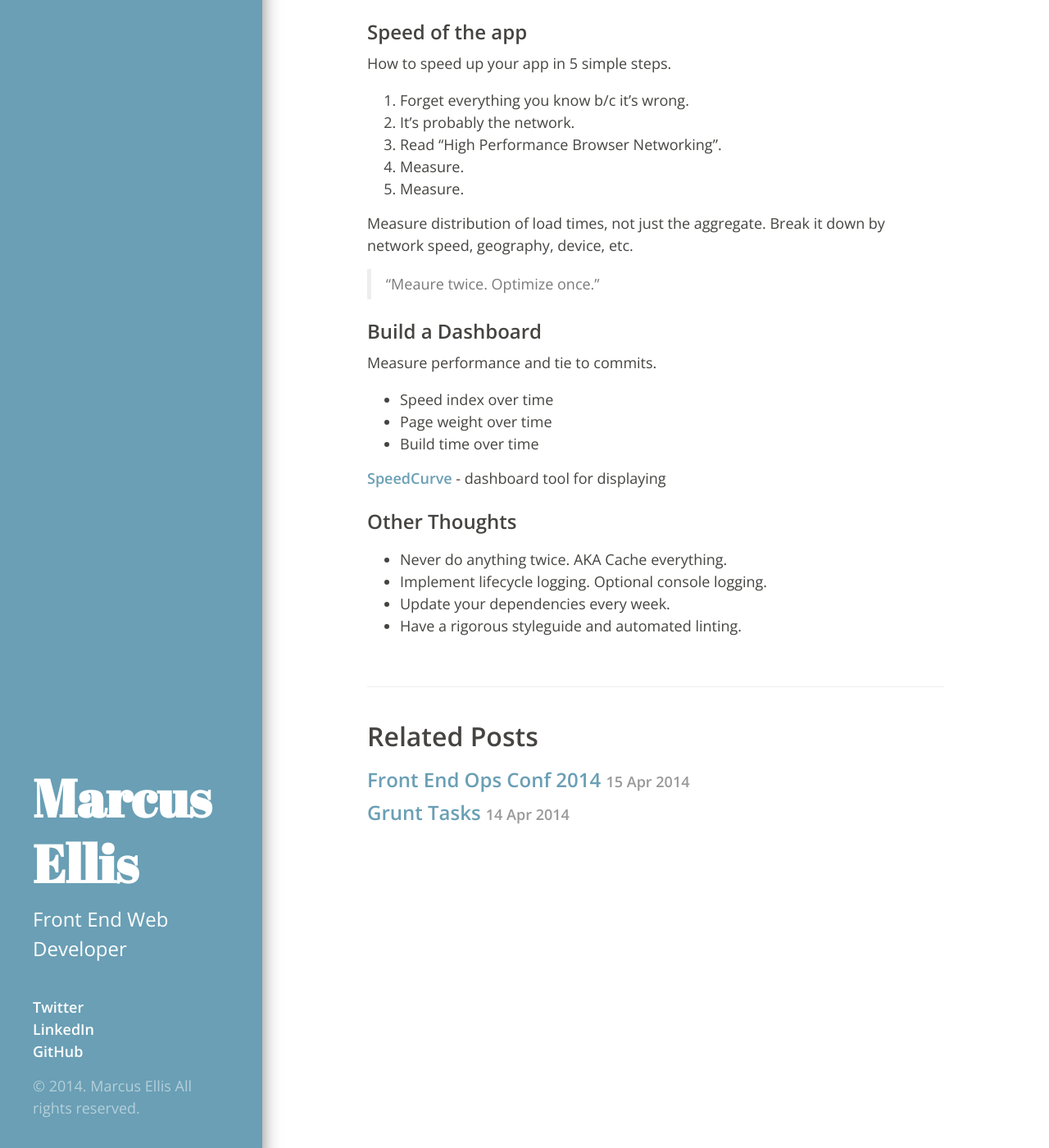
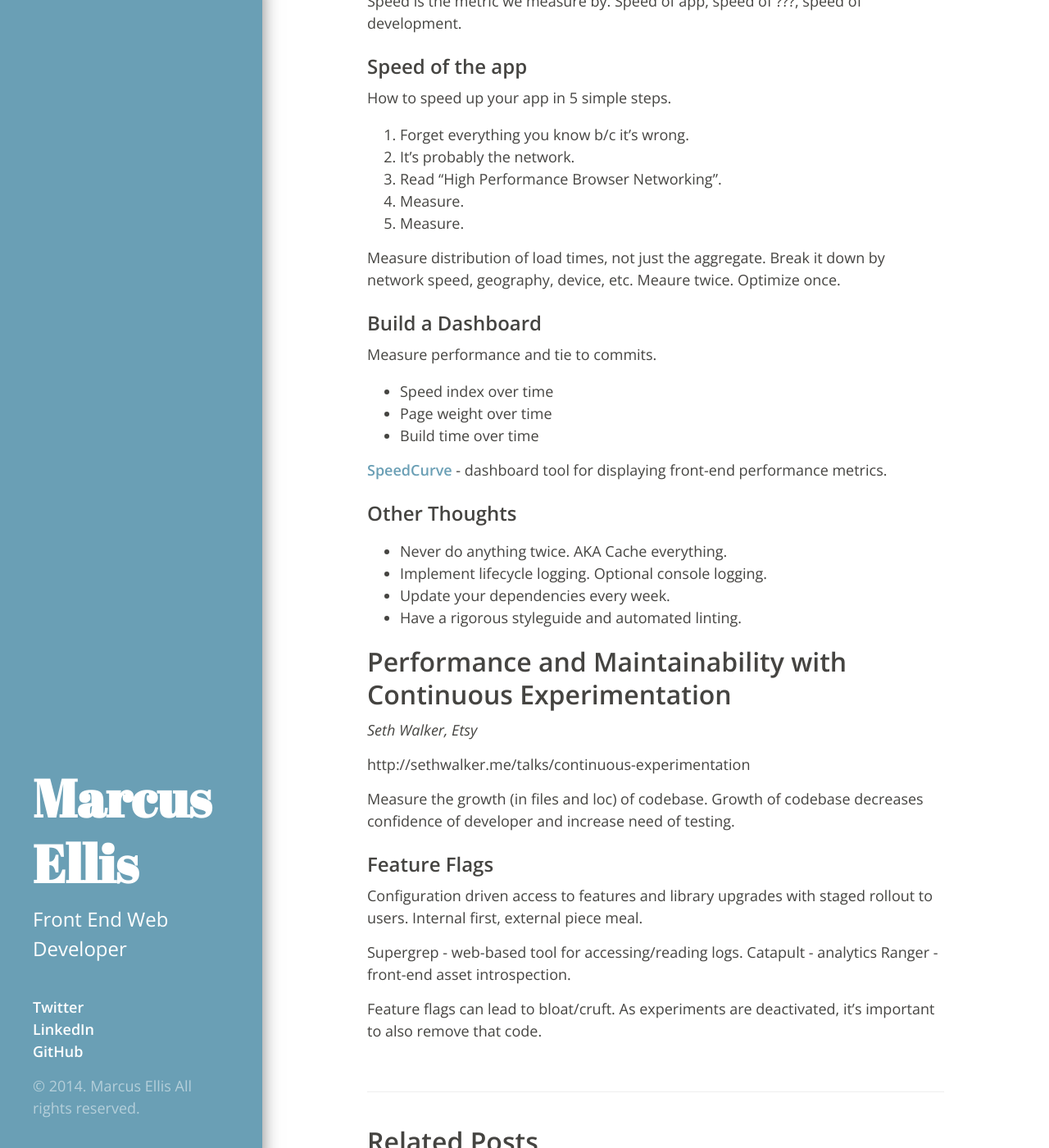
Before and after one commit to marcusellis05/marcusellis05.github.io, a Jekyll site: the page built from _posts/2014-04-24-feops-conf-day-1.md, in a window 1280 px wide and 1400 px high, scrolled down 399 px. Shown: the whole window at 82% size. Built offline with Jekyll 4.4.1, drawn with Linux system fonts in a browser that asks for light colours; Markdown is read by kramdown in place of the engine named in the settings.

Commit message:
adding continuous experimentation notes

```diff
--- a/_posts/2014-04-24-feops-conf-day-1.md
+++ b/_posts/2014-04-24-feops-conf-day-1.md
@@ -22,9 +24,7 @@ How to speed up your app in 5 simple steps.
 4. Measure.
 5. Measure.
 
-Measure distribution of load times, not just the aggregate. Break it down by network speed, geography, device, etc.
-
-> Meaure twice. Optimize once.
+Measure distribution of load times, not just the aggregate. Break it down by network speed, geography, device, etc. Meaure twice. Optimize once.
 
 ### Build a Dashboard
 
@@ -34,7 +34,7 @@ Measure performance and tie to commits.
 * Page weight over time
 * Build time over time
 
-[SpeedCurve](http://speedcurve.com/) - dashboard tool for displaying
+[SpeedCurve](http://speedcurve.com/) - dashboard tool for displaying front-end performance metrics.
 
 ### Other Thoughts
 
@@ -42,3 +42,22 @@ Measure performance and tie to commits.
 * Implement lifecycle logging.  Optional console logging.
 * Update your dependencies every week.
 * Have a rigorous styleguide and automated linting.
+
+
+## Performance and Maintainability with Continuous Experimentation
+
+*Seth Walker, Etsy*
+
+http://sethwalker.me/talks/continuous-experimentation
+
+Measure the growth (in files and loc) of codebase. Growth of codebase decreases confidence of developer and increase need of testing.
+
+### Feature Flags
+
+Configuration driven access to features and library upgrades with staged rollout to users. Internal first, external piece meal.
+
+Supergrep - web-based tool for accessing/reading logs.
+Catapult - analytics
+Ranger - front-end asset introspection.
+
+Feature flags can lead to bloat/cruft. As experiments are deactivated, it's important to also remove that code.
```
Also changed, not shown: other parts of _posts/2014-04-24-feops-conf-day-1.md (+2 -0 lines).
